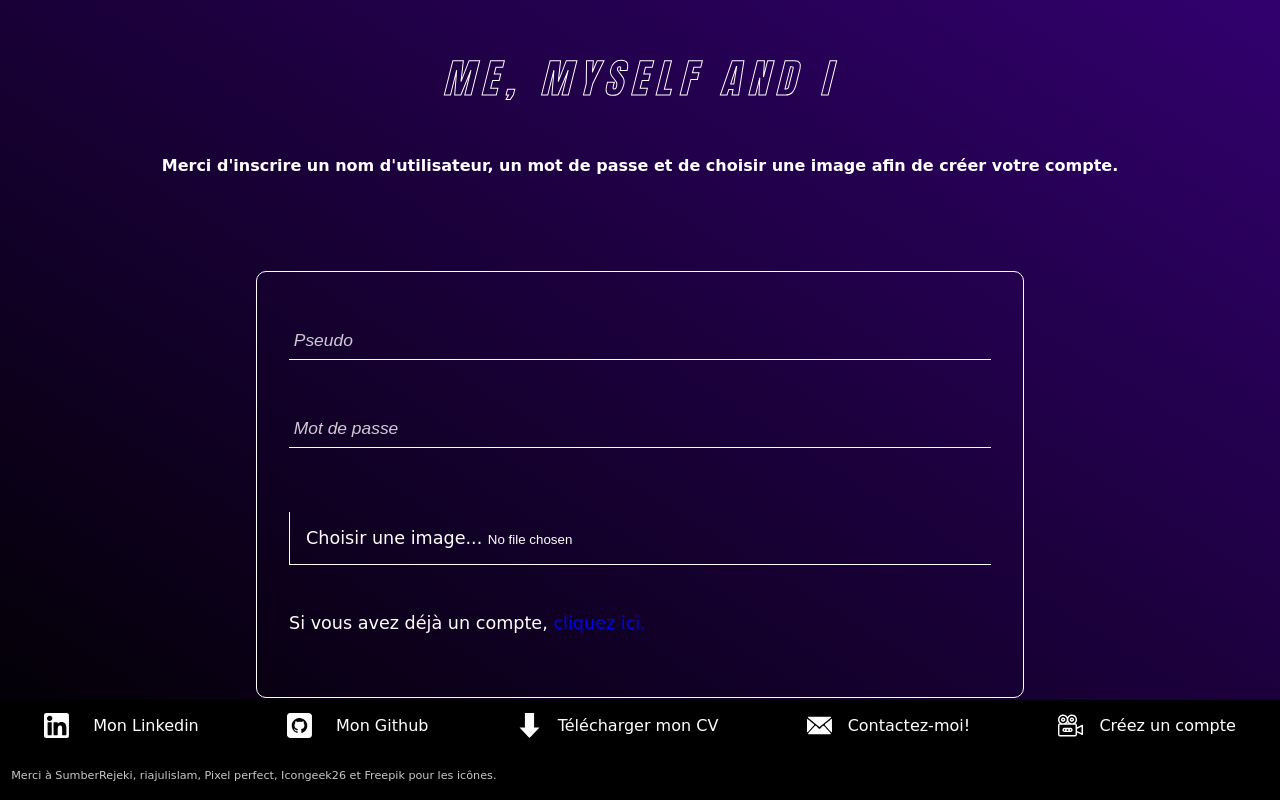
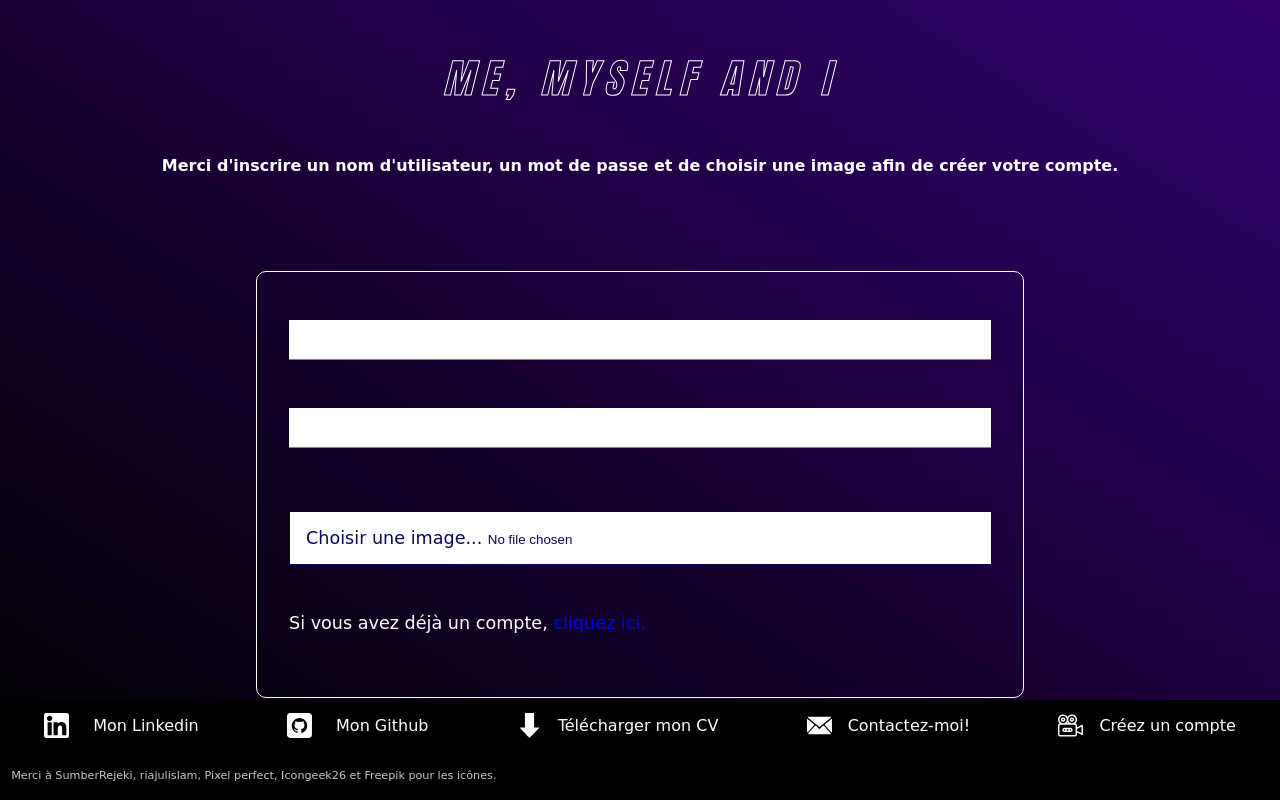
Before and after one commit to JeromeGlt/site_perso_me_myself_and_i_frontend, a Vue app: page /#/login in a window 1280 px wide. Both pictures are taken after a click on the element "Créez un compte". Built offline with nearby package versions, Linux system fonts and the light colour scheme.

Commit message:
amelioration of the user modifications design

```diff
--- a/src/assets/style/style.css
+++ b/src/assets/style/style.css
@@ -193,41 +193,13 @@ button:hover {
   a:visited {
     color: #fff;
   }
-  button {
-    background-color: #fff;
-    border: 1px solid #fff;
-    color: #0c0c44;
-  }
-  button:hover {
-    background-color: #0c0c44;
-    color: #fff;
-  }
   .form {
     color: #fff;
     background-color: transparent;
     border: 1px solid #fff;
   }
-  .input input {
-    background-color: transparent;
-    color: #fff;
-    border-bottom: 1px solid #fff;
-  }
-  .input input:focus {
-    border-bottom: 2px solid #fff;
-    color: #fff;
-  }
   .input ::placeholder {
     color: rgba(255, 255, 255, 0.8)
-  }
-  .input_image label {
-    background-color: transparent;
-    border-bottom: solid 1px #fff;
-    border-left: solid 1px #fff;
-    color: #fff;
-  }
-  .input_image label:hover {
-    border-bottom: 2px solid #fff;
-    border-left: 2px solid #fff;
   }
   .alert {
     color: #fff;
--- a/src/views/Movies.vue
+++ b/src/views/Movies.vue
@@ -222,6 +222,10 @@
       modify_username_input() {
         this.modify_username_section = true
         this.icon_modify_username = false
+        this.modify_image_section = false
+        this.icon_modify_image = true
+        this.delete_user_section = false
+        this.icon_delete_user = true
       },
       commitUsername(event) {
         if(/[^a-zA-Z-_.âàäçéêèëîïôöûü]/i.test(event.target.value) || event.target.value.length < 5 || event.target.value.length > 40) {
@@ -235,7 +239,9 @@
         this.modify_image_section = true
         this.icon_modify_image = false
         this.modify_username_section = false
+        this.icon_modify_username = true
         this.delete_user_section = false
+        this.icon_delete_user = true
       },
       commitImageProfile(event) {
         this.$store.commit('UPDATE_IMAGEURL', event.target.files[0])
@@ -272,7 +278,9 @@
       deleteUser_alert() {
         this.delete_user_section = true
         this.icon_delete_user = false
+        this.icon_modify_image = true
         this.modify_image_section = false
+        this.icon_modify_username = true
         this.modify_username_section = false
       },
       no_deleteUser_alert() {
@@ -475,6 +483,7 @@
       padding-bottom: 200px;
     }
     button {
+      background: transparent;
       color: #fff;
     }
   }
```
